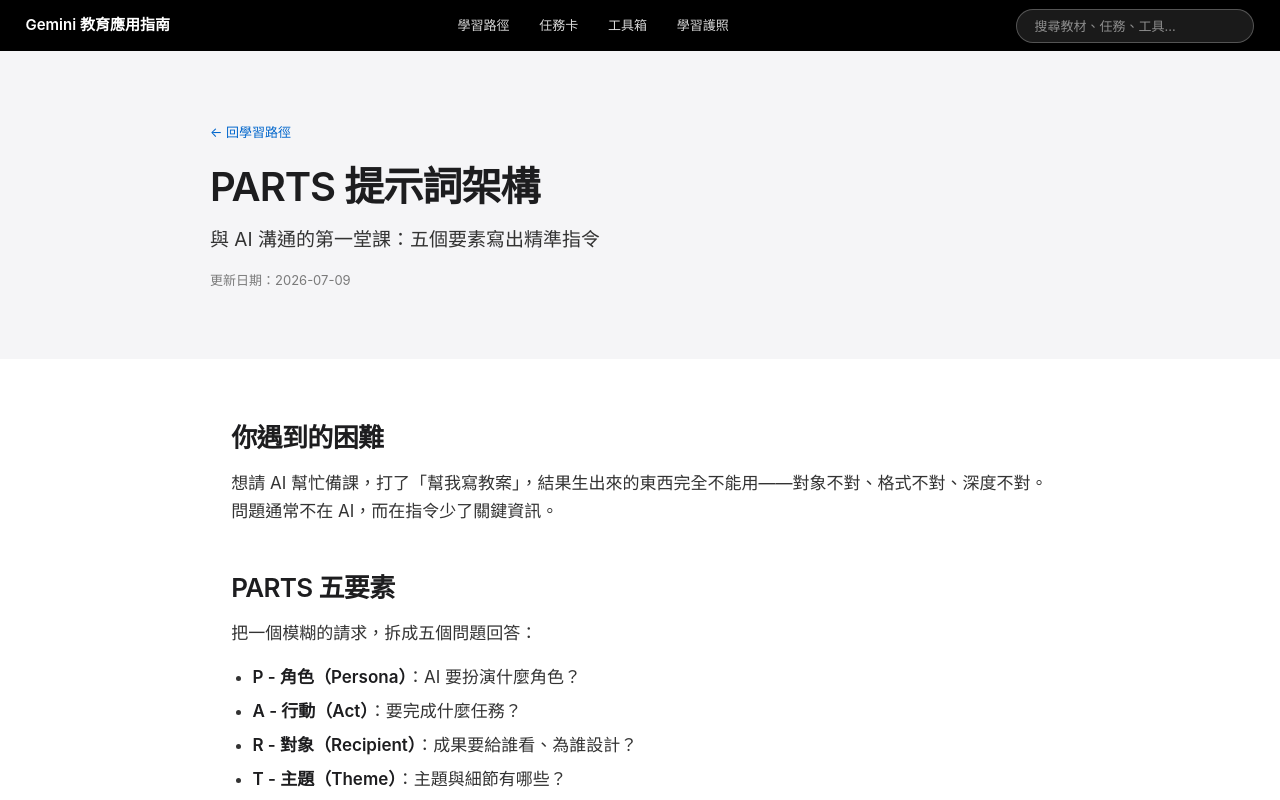
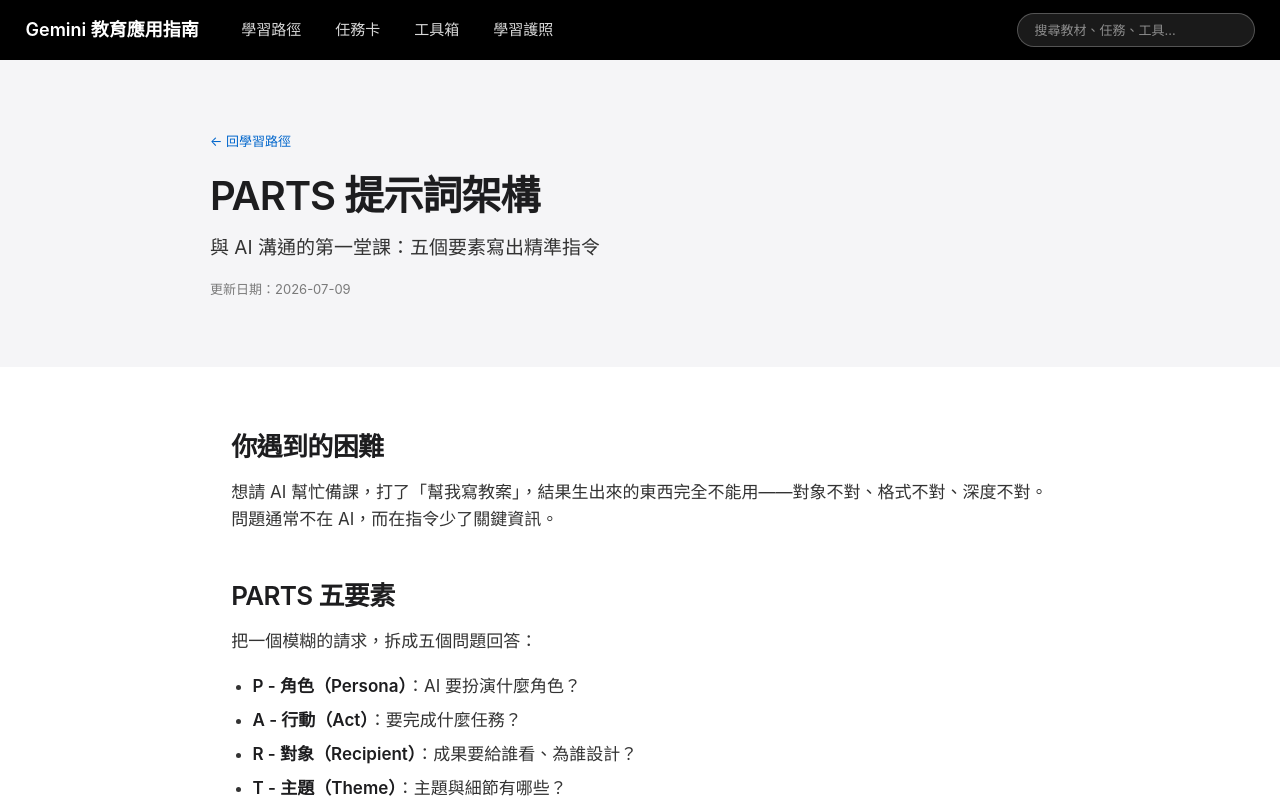
Before and after one commit to hs14294hs13961/gemini-edu-guide, a Next.js app in the folder site/: page /learn/parts in a window 1280 px wide. Shown: the top 800 px of the page. Built offline with nearby package versions, Linux system fonts and the light colour scheme.

Commit message:
標頭文字放大：品牌 18px、連結 15px、高度 56px

```diff
--- a/site/app/layout.tsx
+++ b/site/app/layout.tsx
@@ -16,11 +16,11 @@
     <html lang="zh-TW">
       <body className="font-sans">
         <nav className="sticky top-0 z-50 bg-black text-white/85">
-          <div className="mx-auto flex h-12 max-w-[1400px] items-center justify-between gap-4 px-6">
-            <Link href="/" className="shrink-0 text-[15px] font-semibold text-white">
+          <div className="mx-auto flex h-14 max-w-[1400px] items-center gap-10 px-6">
+            <Link href="/" className="shrink-0 text-[18px] font-semibold text-white">
               Gemini 教育應用指南
             </Link>
-            <div className="hidden gap-7 text-[13px] sm:flex">
+            <div className="hidden flex-1 gap-8 text-[15px] sm:flex">
               <Link href="/path/" className="transition hover:text-white">學習路徑</Link>
               <Link href="/tasks/" className="transition hover:text-white">任務卡</Link>
               <Link href="/toolbox/" className="transition hover:text-white">工具箱</Link>
```
